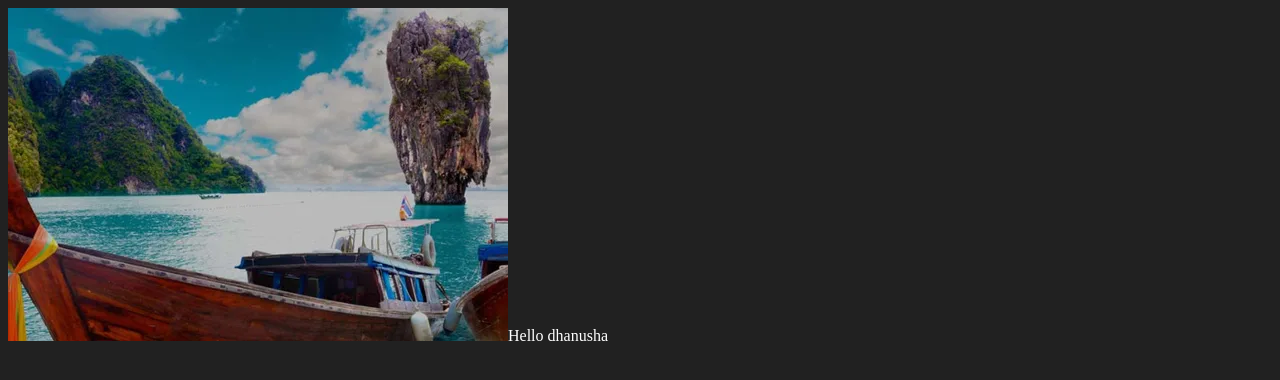
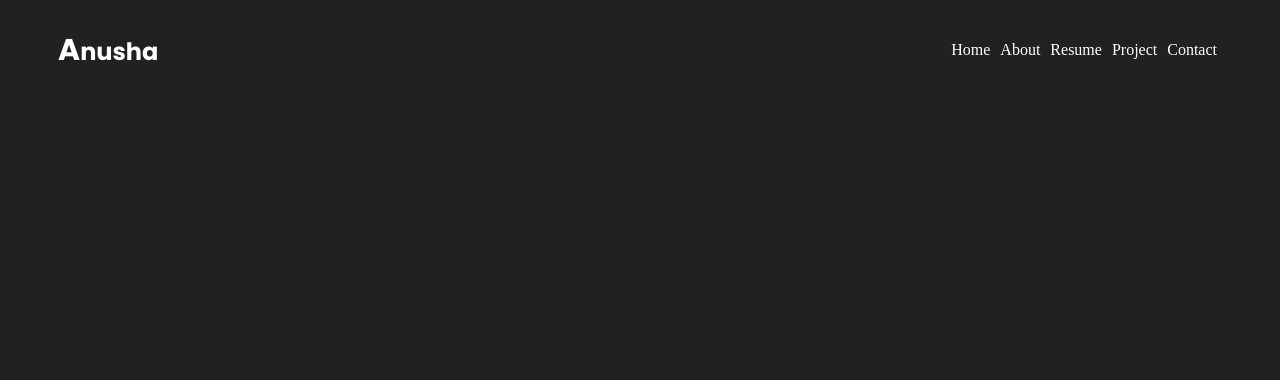
Before and after one commit to anushaupreti/portfolio, a React app: page /contact in a window 1280 px wide. Built offline with nearby package versions, Linux system fonts and the light colour scheme.

Commit message:
added styled components to style

```diff
--- a/package.json
+++ b/package.json
@@ -38,6 +38,8 @@
   },
   "dependencies": {
     "react": "^18.2.0",
-    "react-dom": "^18.2.0"
+    "react-dom": "^18.2.0",
+    "react-router-dom": "^6.21.0",
+    "styled-components": "^6.1.2"
   }
 }
--- a/public/index.html
+++ b/public/index.html
@@ -4,6 +4,12 @@
     <meta charset="UTF-8" />
     <meta name="viewport" content="width=device-width, initial-scale=1.0" />
     <title>Anusha Upreti</title>
+    <link rel="preconnect" href="https://fonts.googleapis.com" />
+    <link rel="preconnect" href="https://fonts.gstatic.com" crossorigin />
+    <link
+      href="https://fonts.googleapis.com/css2?family=Poppins:ital,wght@0,100;0,200;0,300;0,400;0,500;0,600;0,700;0,800;0,900;1,100;1,200;1,300;1,400;1,500;1,600;1,700;1,800;1,900&display=swap"
+      rel="stylesheet"
+    />
   </head>
   <body>
     <div id="root"></div>
--- /dev/null
+++ b/src/components/Navbar.js
@@ -0,0 +1,79 @@
+import React from 'react';
+import { Link } from 'react-router-dom';
+import styled from 'styled-components';
+
+const navLinks = [
+  {
+    id: 1,
+    name: 'Home',
+    path: '/',
+  },
+  {
+    id: 2,
+    name: 'About',
+    path: '/about',
+  },
+  {
+    id: 3,
+    name: 'Resume',
+    path: '/resume',
+  },
+  {
+    id: 4,
+    name: 'Project',
+    path: '/project',
+  },
+  {
+    id: 5,
+    name: 'Contact',
+    path: '/contact',
+  },
+];
+
+const Navbar = () => {
+  return (
+    <NavWrapper>
+      <LogoTitle>
+        <span className='firstLetter'>A</span>
+        nusha
+      </LogoTitle>
+      <NavLinks>
+        {navLinks.map((navLink) => (
+          <NavLink key={navLink.id}>
+            <Link to={navLink.path}>{navLink.name}</Link>
+          </NavLink>
+        ))}
+      </NavLinks>
+    </NavWrapper>
+  );
+};
+export default Navbar;
+
+const NavWrapper = styled.nav`
+  display: flex;
+  justify-content: space-between;
+  align-items: center;
+  margin: 0px 50px;
+  // padding: 20px 0px;
+`;
+
+const LogoTitle = styled.h1`
+  font-family: 'Poppins', sans-serif;
+
+  .firstLetter {
+    font-size: 30px;
+  }
+`;
+const NavLinks = styled.ul`
+  display: flex;
+  list-style: none;
+`;
+
+const NavLink = styled.li`
+  margin: 0 5px;
+
+  a {
+    color: #fff;
+    text-decoration: none;
+  }
+`;
--- a/src/index.js
+++ b/src/index.js
@@ -1,16 +1,39 @@
 import * as React from 'react';
 import { createRoot } from 'react-dom/client';
+import { RouterProvider, createBrowserRouter } from 'react-router-dom';
+
 import './style.css';
-
-import bg from './dreamplace.webp';
+import Home from './pages/home';
+import About from './pages/about';
+import Resume from './pages/resume';
+import Project from './pages/project';
+import Contact from './pages/contact';
 
 const App = () => {
-  return (
-    <div>
-      <img src={bg}></img>
-      Hello dhanusha
-    </div>
-  );
+  const router = createBrowserRouter([
+    {
+      path: '/',
+      element: <Home />,
+    },
+    {
+      path: '/about',
+      element: <About />,
+    },
+    {
+      path: '/resume',
+      element: <Resume />,
+    },
+    {
+      path: '/project',
+      element: <Project />,
+    },
+    {
+      path: '/contact',
+      element: <Contact />,
+    },
+  ]);
+
+  return <RouterProvider router={router} />;
 };
 
 createRoot(document.querySelector('#root')).render(<App />);
```
Also changed, not shown: 1 other file.
